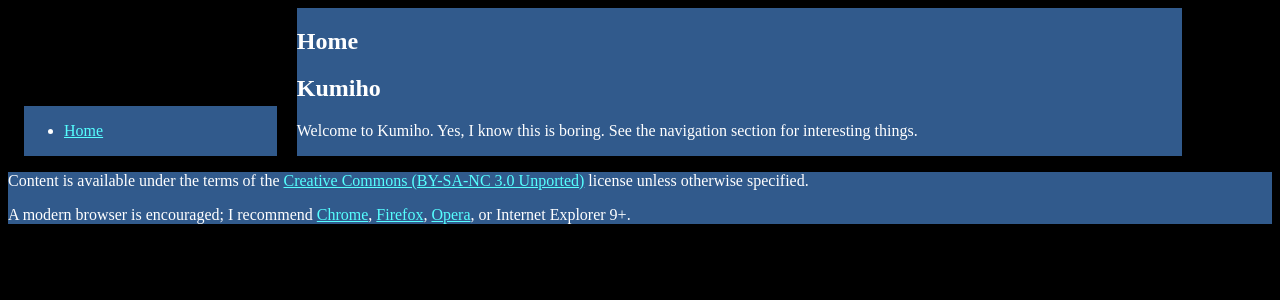
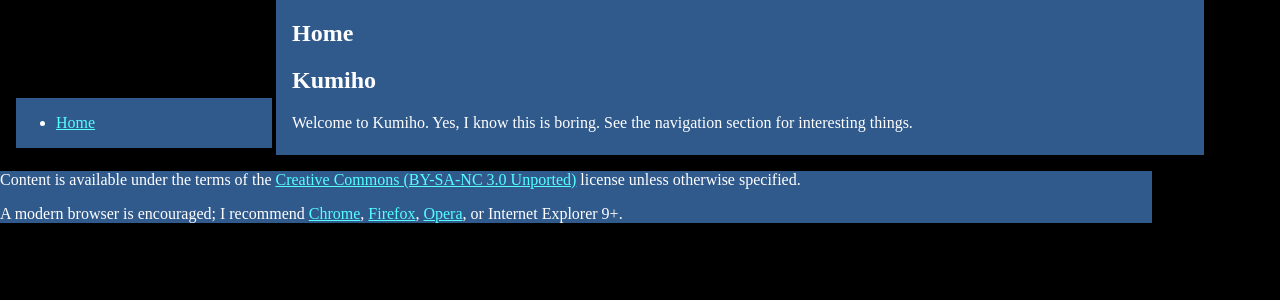
Before and after one commit to atymes/aerdan.github.com, a Jekyll site: the page built from index.html, in a window 1280 px wide. Shown: the top 300 px of the page. Built offline with Jekyll 4.4.1, drawn with Linux system fonts in a browser that asks for light colours.

Commit message:
base: Some more CSS tweaks.

```diff
--- a/css/base.css
+++ b/css/base.css
@@ -1,6 +1,8 @@
 html {
     color: #FFF;
     background-color: black;
+}
+body {
     margin: 0px auto;
 }
 article, nav {
@@ -16,13 +18,18 @@ article, nav, footer {
 nav {
     width: 20%;
     margin-left: 1em;
+    left: 1em;
 }
 article {
     width: 70%;
-    margin-left: 1em;
+    padding-left: 1em;
+    padding-right: 1em;
+    padding-bottom: 1ex;
+    right: 1em;
 }
 footer {
     display: block;
+    width: 90%;
 }
 a:link, a:visited {
     color: #5FF;
```
